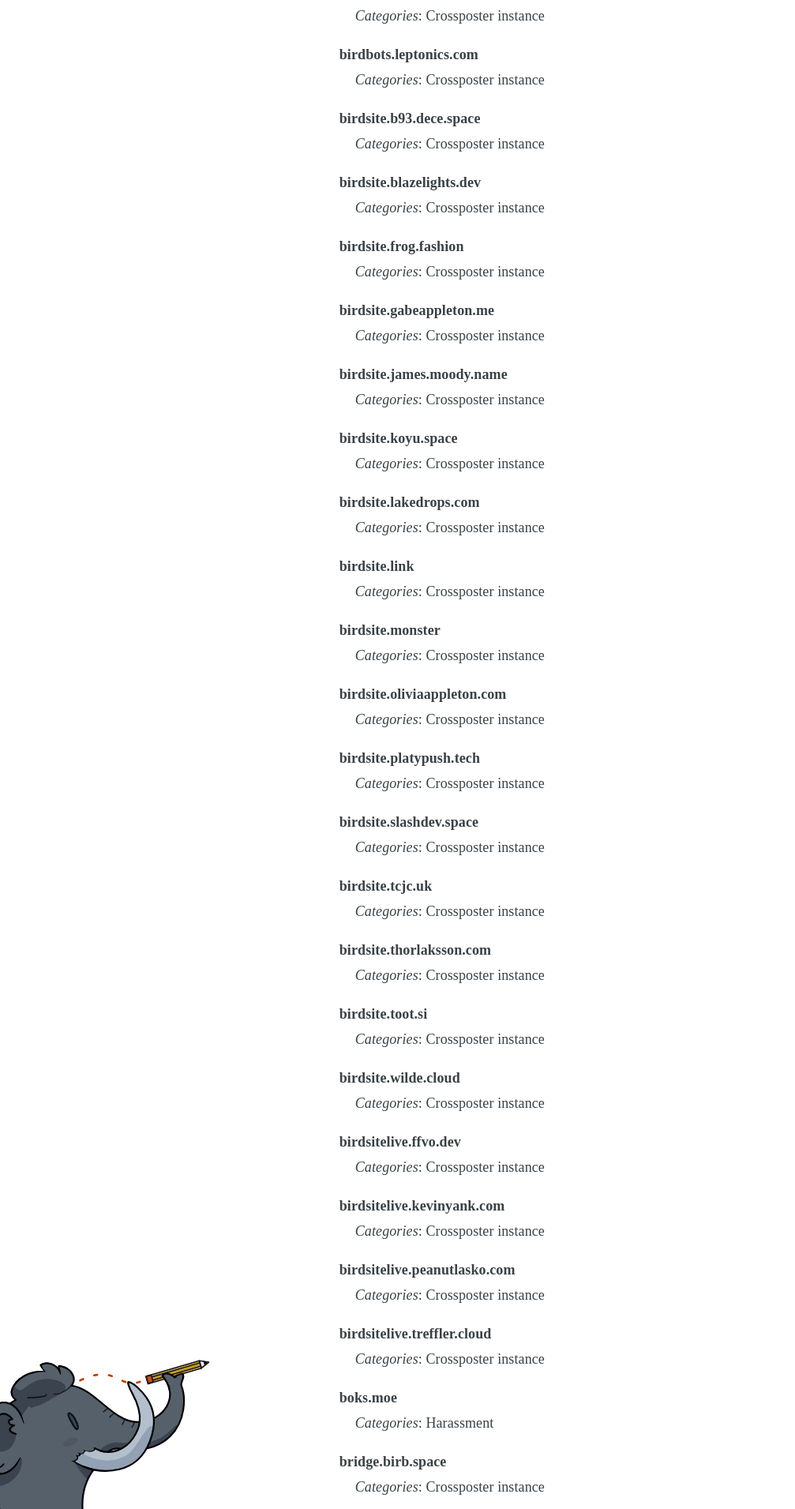
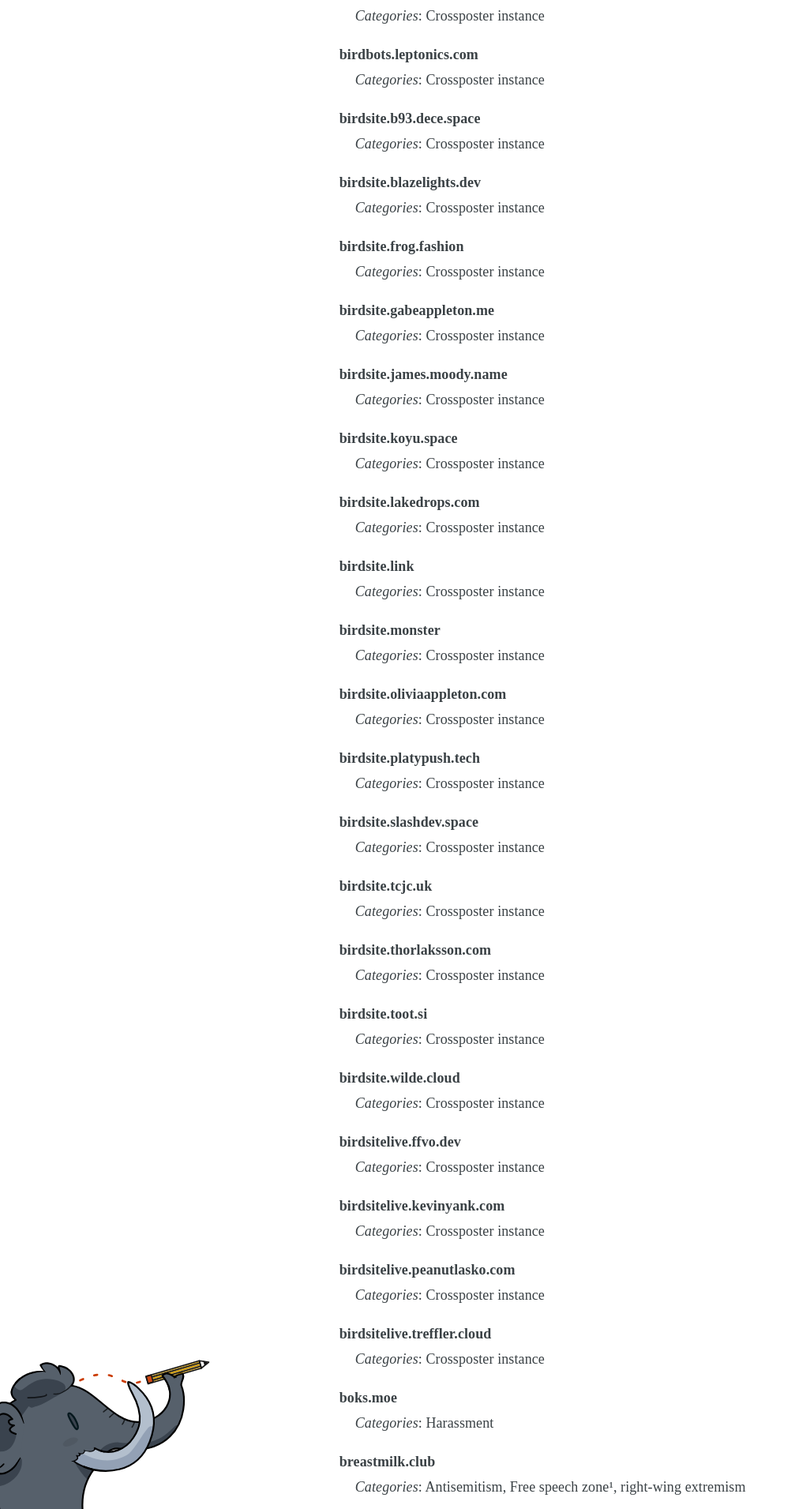
Before and after one commit to chaossocial/meta, a Jekyll site: the page built from federation.md, in a window 1280 px wide. Shown: the part 3089-5000 px from the top of the page at 79% size, without its empty margins (0-1007 px from the left). Built offline with Jekyll 4.4.1, drawn with Linux system fonts in a browser that asks for light colours.

Commit message:
Block breastmilk.club

```diff
--- a/_data/blocked_instances.json
+++ b/_data/blocked_instances.json
@@ -400,6 +400,17 @@
       "HARASSMENT"
     ],
     "receipts": [],
+    "comment_en": "",
+    "comment_de": ""
+  },
+  {
+    "instance": "breastmilk.club",
+    "tags": [
+      "ANTISEMITISM",
+      "FREE SPEECH ZONE",
+      "RIGHTWING"
+    ],
+    "receipts": "",
     "comment_en": "",
     "comment_de": ""
   },
```
